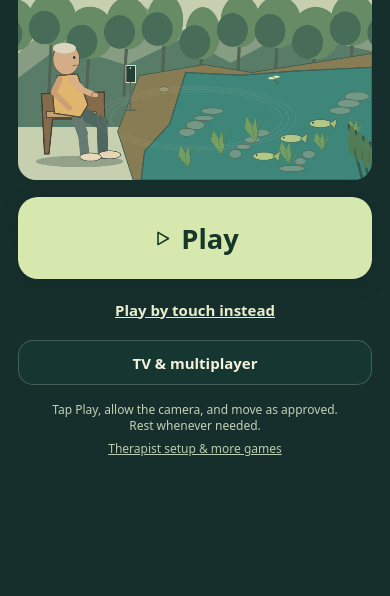
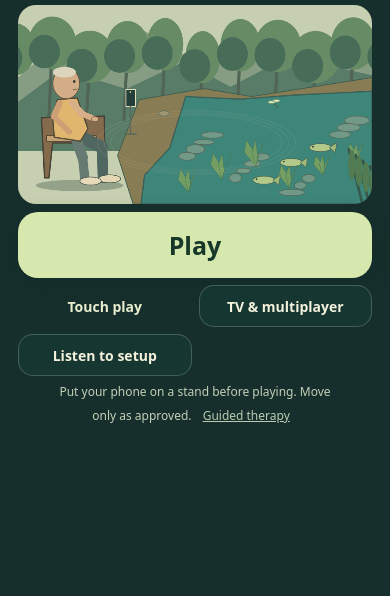
Before and after one commit to hartswf0/momsaic, a plain HTML site: page creekkeeper/index.html in a window 390 px wide. Shown: the part 248-844 px from the top of the page. Drawn offline with Linux system fonts and the light colour scheme.

Commit message:
Make hands-free docked play the default for solo play and joined TV phone controllers

```diff
--- a/creekkeeper/index.html
+++ b/creekkeeper/index.html
@@ -748,4 +748,4 @@ $('beginTouch').onclick=()=>{dismissTitle();startTouchSimple();};
 $('beginBody').innerHTML=icon('play')+' Play';
 $('beginTouch').textContent='Play by touch instead';
 showTitle();
-</script><script src="together.js?v=1"></script></body></html>
+</script><script src="together.js?v=2"></script><script src="dock.js?v=1"></script></body></html>
```
